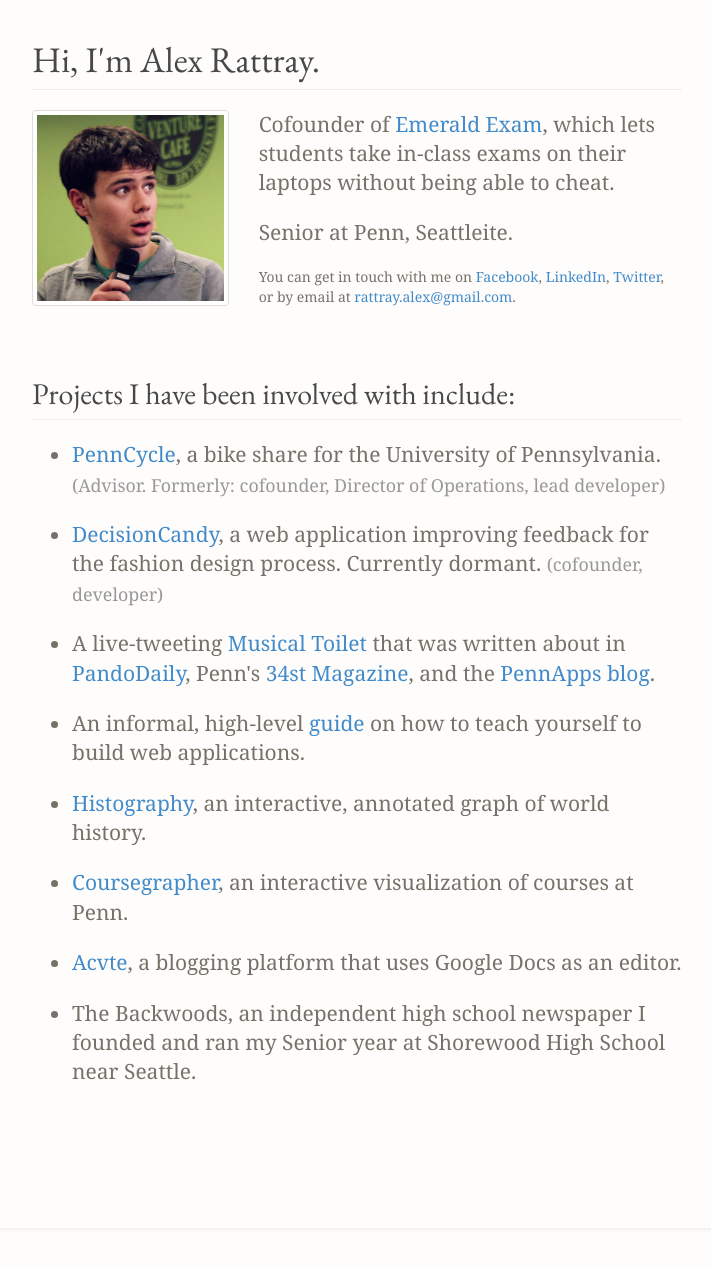
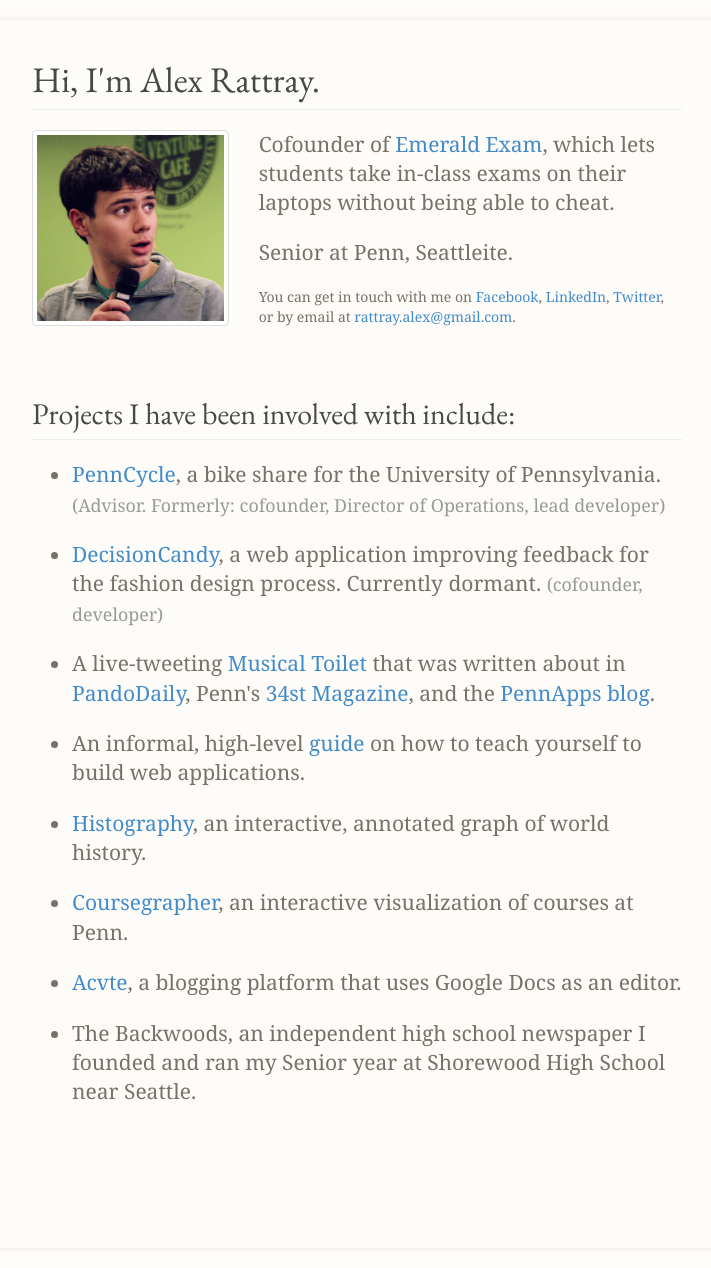
Before and after one commit to rattrayalex/rattrayalex.github.io, a Jekyll site: the page index.html, which Jekyll copies as it is, in a window 1280 px wide. Shown: the whole page, without its empty margins (283-994 px from the left). Built offline with Jekyll 4.4.1, drawn with Linux system fonts in a browser that asks for light colours; Markdown is read by kramdown in place of the engine named in the settings; before the commit the page ends 1228 px from its top, so only the background shows below that.

Commit message:
made it more page-like

```diff
--- a/index.html
+++ b/index.html
@@ -27,6 +27,7 @@
       .container {
         margin: auto;
         max-width: 680px;
+        background: rgba(252, 244, 220, 0.11);
       }
       @media (min-width: 768px) {
         .container {
@@ -34,6 +35,8 @@
           box-shadow: 0 0 6px rgba(0,0,0,.1);
           padding-left: 100px;
           padding-right: 100px;
+          margin-top: 20px;
+          margin-bottom: 20px;
         }
       }
       body {
```
